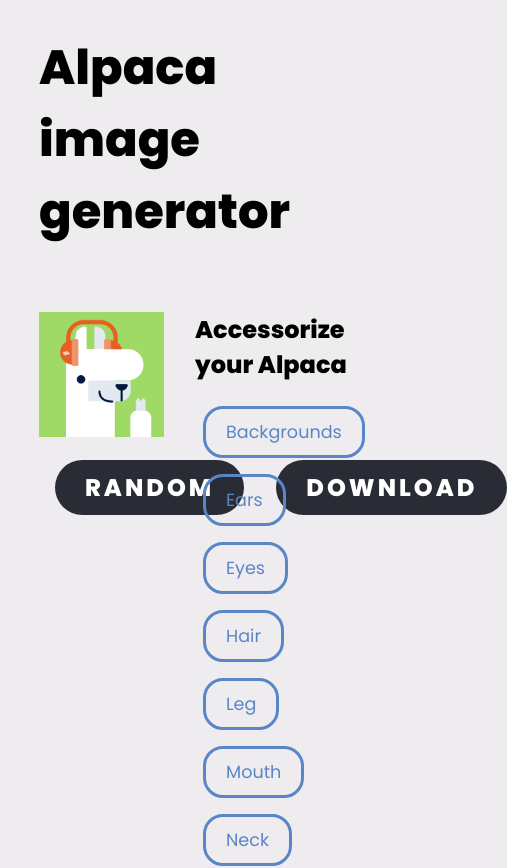
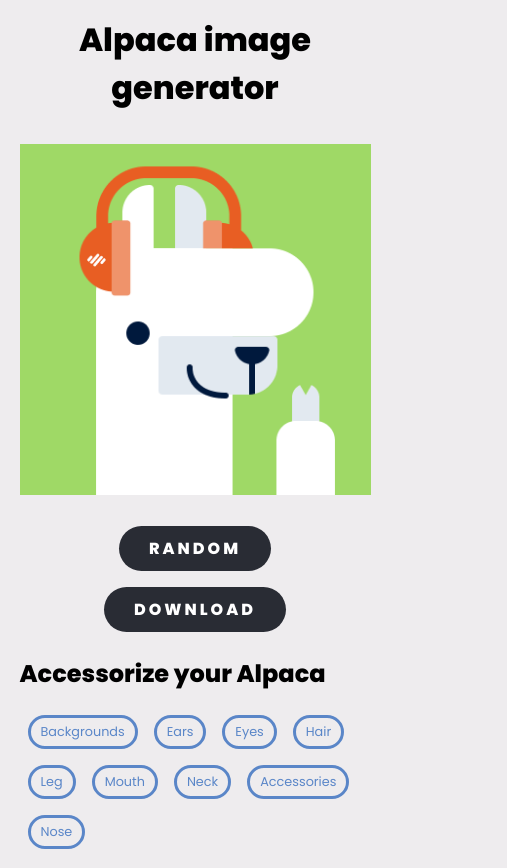
Before and after one commit to JEKO10/Alpaca-Image-Generator, a React (Create React App) app: page / in a window 390 px wide. Shown: the top 868 px of the page, 507 px wide, since content can reach past the window. Built offline with nearby package versions, Linux system fonts and the light colour scheme.

Commit message:
responsive finished

```diff
--- a/src/scss/_config.scss
+++ b/src/scss/_config.scss
@@ -14,3 +14,21 @@ $defaultTransition: all 500ms ease;
   justify-content: $justify;
   align-items: $align;
 }
+
+@mixin mediaLarge {
+  @media (max-width: 1200px) {
+    @content;
+  }
+}
+
+@mixin mediaMedium {
+  @media screen and (max-width: 768px) {
+    @content;
+  }
+}
+
+@mixin mediaSmall {
+  @media screen and (max-width: 480px) {
+    @content;
+  }
+}
--- a/src/scss/_main.scss
+++ b/src/scss/_main.scss
@@ -1,3 +1,10 @@
+#title {
+  font-size: 3rem;
+  font-family: $primaryFont;
+  max-width: 80vw;
+  margin: 2rem auto;
+}
+
 main {
   @include flex(space-around, flex-start);
   max-width: 80vw;
@@ -29,6 +36,11 @@ main {
         button {
           font-size: 0.9rem;
           padding: 5px 10px;
+
+          &.active {
+            background-color: #23509c;
+            color: #fff;
+          }
         }
       }
 
@@ -85,10 +97,10 @@ main {
       #download,
       #random {
         font-family: $primaryFont;
-        margin: 1rem;
+        margin: 1rem 0.5rem;
         padding: 10px 30px;
         border-radius: 30px;
-        font-size: 1.5rem;
+        font-size: 1.3rem;
         font-weight: 900;
         text-transform: uppercase;
         letter-spacing: 3px;
--- /dev/null
+++ b/src/scss/_responsive.scss
@@ -0,0 +1,67 @@
+@include mediaLarge {
+  main {
+    justify-content: center;
+    align-items: center;
+    flex-direction: column;
+    margin: 2rem auto 4rem;
+
+    > section {
+      width: 100%;
+
+      .mechanics {
+        margin: 1rem 0 2rem;
+      }
+    }
+  }
+}
+
+@include mediaMedium {
+  #title {
+    font-size: 2rem;
+    max-width: 100vw;
+    margin: 1rem auto;
+    text-align: center;
+  }
+
+  main > section {
+    .buttons button {
+      font-size: 1rem;
+    }
+
+    .mechanics {
+      #download,
+      #random {
+        font-size: 1rem;
+      }
+    }
+  }
+}
+
+@include mediaSmall {
+  main {
+    max-width: 90vw;
+
+    > section {
+      &.image img {
+        width: 100%;
+      }
+
+      .buttons {
+        button {
+          font-size: 0.8rem;
+          padding: 5px 10px;
+        }
+      }
+
+      .mechanics {
+        flex-direction: column;
+        margin: 1rem 0;
+
+        #download,
+        #random {
+          margin: 0.5rem;
+        }
+      }
+    }
+  }
+}
--- a/src/scss/index.scss
+++ b/src/scss/index.scss
@@ -1,13 +1,7 @@
 @import "config";
 @import "main";
+@import "responsive";
 
 body {
   background-color: #eeecee;
 }
-
-#title {
-  font-size: 3rem;
-  font-family: $primaryFont;
-  max-width: 80vw;
-  margin: 2rem auto;
-}
```
